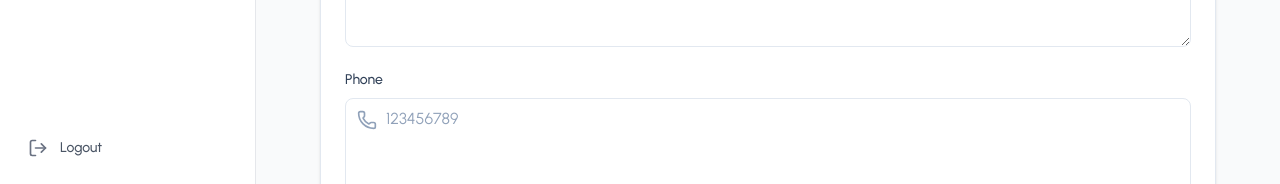
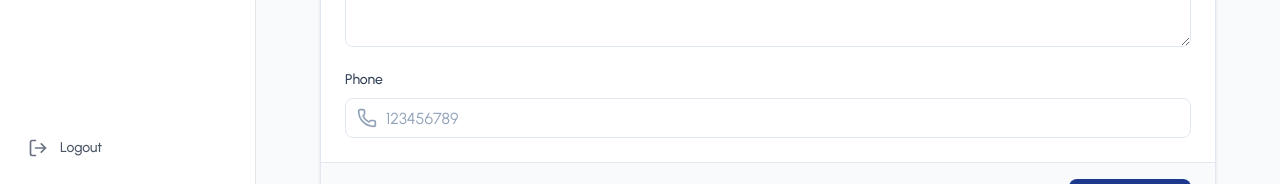
Before and after one commit to Yash912002/invoice_generator, a React (Vite) app in the folder frontend/invoice-generator/: page /profile in a window 1280 px wide. Shown: the part 616-800 px from the top of the page. Built offline with nearby package versions, Linux system fonts and the light colour scheme; no server answers; sample sign-in values are in the browser's storage.

Commit message:
refactor: Change field type from Textarea to Input

```diff
--- a/frontend/invoice-generator/src/pages/Profile/ProfilePage.tsx
+++ b/frontend/invoice-generator/src/pages/Profile/ProfilePage.tsx
@@ -134,7 +134,7 @@ const ProfilePage = () => {
                 placeholder="Pune, Maharashtra"
               />
 
-              <TextareaField
+              <InputField
                 label="Phone"
                 name="phone"
                 icon={PhoneIcon}
```
